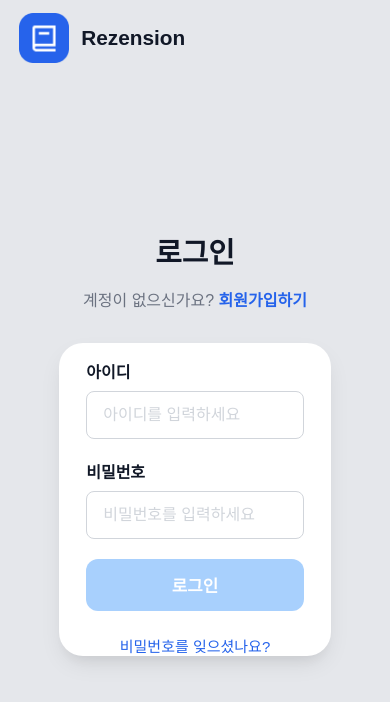
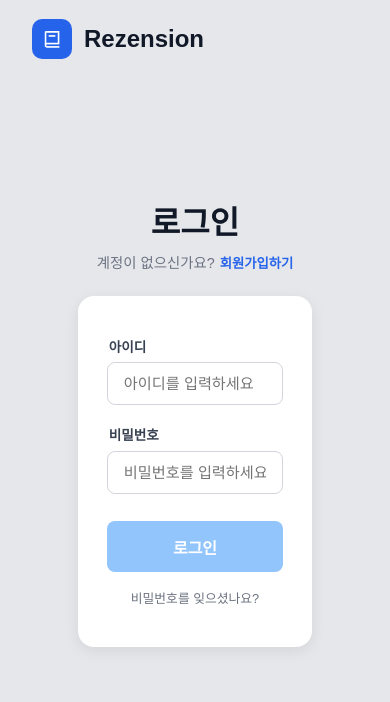
Before and after one commit to System-DGSW/web, a React (Vite) app: page /login in a window 390 px wide. Shown: the top 702 px of the page. Built offline with nearby package versions, Linux system fonts and the light colour scheme; no server answers.

Commit message:
로그인 창 수정

```diff
--- a/src/components/login/login.tsx
+++ b/src/components/login/login.tsx
@@ -21,97 +21,73 @@ const api = axios.create({
     "Content-Type": "application/json",
   },
 });
+
 export default function Login() {
   const navigate = useNavigate();
-  const [form, setForm] = useState<FormData>({
-    username: "",
-    password: "",
-  });
-
+  const [form, setForm] = useState<FormData>({ username: "", password: "" });
   const [toast, setToast] = useState<Toast>({ message: "", type: "" });
   const [isLoading, setIsLoading] = useState<boolean>(false);
 
-  /** 🔹 인풋 변경 핸들러 */
   const handleChange = (e: ChangeEvent<HTMLInputElement>) => {
     const { id, value } = e.target;
     setForm((prev) => ({ ...prev, [id]: value }));
   };
 
-  /** 🔹 토스트 메시지 표시 */
   const showToast = (message: string, type: "success" | "error" = "error") => {
     setToast({ message, type });
     setTimeout(() => setToast({ message: "", type: "" }), 3000);
   };
 
-  /** 🔑 로그인 버튼 클릭 (이름 변경: handleSignup → handleLogin) */
   const handleLogin = async () => {
     if (!form.username || !form.password) {
-      showToast("아이디와 비밀번호를 모두 입력해주세요.", "error"); // 메시지 구체화
+      showToast("아이디와 비밀번호를 모두 입력해주세요.");
       return;
     }
     setIsLoading(true);
     try {
-      const loginData = {
-        username: form.username,
-        password: form.password,
-      };
-      await api.post("/auth/signin", loginData);
-      setForm({ username: "", password: "" });
+      await api.post("/auth/signin", form);
       showToast("로그인 성공! 환영합니다.", "success");
-      setTimeout(() => {
-        navigate("/main/home");
-      }, 1500);
+      setTimeout(() => navigate("/main/home"), 1500);
     } catch (err: any) {
-      const errorMessage = err.response?.data?.message;
+      const errorMessage = err.response?.data?.message || "로그인에 실패했습니다.";
       showToast(errorMessage, "error");
     } finally {
       setIsLoading(false);
     }
   };
+
   const handleKeyPress = (e: KeyboardEvent<HTMLInputElement>) => {
     if (e.key === "Enter") handleLogin();
   };
 
   return (
-    <div className="container">
+    <div className="login-page-container">
       {toast.message && (
-        <div
-          className={`toast ${
-            toast.type === "success" ? "toast-success" : "toast-error"
-          }`}
-        >
-          {toast.message}
-        </div>
+        <div className={`login-toast login-toast-${toast.type}`}>{toast.message}</div>
       )}
 
-      {/* ✅ 헤더 */}
-      <header className="header">
-        <img src={icon} alt="logo" className="logo-img" />
-        <h1 className="header-title">Rezension</h1>
+      <header className="login-header">
+        <div className="login-logo-box" onClick={() => navigate("/")} style={{ cursor: "pointer" }}>
+          <img src={icon} alt="logo" />
+        </div>
+        <h1 className="login-header-title">Rezension</h1>
       </header>
 
-      {/* ✅ 메인 컨텐츠 */}
-      <main className="main-content">
+      <main className="login-main-content">
         <div className="login-wrapper">
-          <div className="title-section">
-            <h2 className="main-title">로그인</h2>
-            <p className="signup-text">
-              계정이 없으신가요? {/* ✨ 개선: 텍스트 변경 */}
-              <button
-                className="signup-link"
-                // ✨ 개선: 회원가입 페이지로 이동하도록 경로 수정
-                onClick={() => navigate("/signup")}
-              >
+          <div className="login-title-section">
+            <h2 className="login-main-title">로그인</h2>
+            <p className="login-signup-text">
+              계정이 없으신가요?
+              <button className="login-signup-link" onClick={() => navigate("/signup")}>
                 회원가입하기
               </button>
             </p>
           </div>
 
-          <div className="login-card1">
-            <div className="form-group one">
-              <label htmlFor="username" className="form-label">
-                아이디
-              </label>
+          <div className="login-card-box">
+            <div className="login-form-group">
+              <label htmlFor="username">아이디</label>
               <input
                 id="username"
                 type="text"
@@ -119,15 +95,13 @@ export default function Login() {
                 onChange={handleChange}
                 onKeyDown={handleKeyPress}
                 placeholder="아이디를 입력하세요"
-                className="form-input"
+                className="login-form-input"
                 disabled={isLoading}
               />
             </div>
 
-            <div className="form-group">
-              <label htmlFor="password" className="form-label">
-                비밀번호
-              </label>
+            <div className="login-form-group">
+              <label htmlFor="password">비밀번호</label>
               <input
                 id="password"
                 type="password"
@@ -135,25 +109,21 @@ export default function Login() {
                 onChange={handleChange}
                 onKeyDown={handleKeyPress}
                 placeholder="비밀번호를 입력하세요"
-                className="form-input"
+                className="login-form-input"
                 disabled={isLoading}
               />
             </div>
-            {/* ✨ 개선: 로그인 함수 연결 */}
+
             <button
               onClick={handleLogin}
-              className="login-button1"
-              disabled={isLoading || !form.username || !form.password} // ✨ 개선: 입력값 없으면 버튼 비활성화
+              className="login-submit-button"
+              disabled={isLoading || !form.username || !form.password}
             >
               {isLoading ? "로그인 중..." : "로그인"}
             </button>
 
-            {/* ✅ 비밀번호 찾기 (UX 개선을 위한 추가 요소) */}
-            <div className="forgot-password">
-              <button
-                className="forgot-link"
-                onClick={() => navigate("/forgot-password")}
-              >
+            <div className="login-forgot-password">
+              <button className="login-forgot-link" onClick={() => navigate("/forgot-password")}>
                 비밀번호를 잊으셨나요?
               </button>
             </div>
--- a/src/css/login/login.css
+++ b/src/css/login/login.css
@@ -1,360 +1,191 @@
-/* ✅ 토스트 메시지 스타일 */
-.toast {
-  position: fixed;
-  top: 20px;
-  left: 50%;
-  transform: translateX(-50%);
-  padding: 12px 24px;
-  border-radius: 8px;
-  font-size: 1rem;
-  font-weight: 600;
-  z-index: 9999;
-  animation: fadeInOut 3s ease-in-out;
-}
-
-.toast-success {
-  background-color: #4caf50;
-  color: white;
-  box-shadow: 0 4px 10px rgba(76, 175, 80, 0.3);
-}
-
-.toast-error {
-  background-color: #f44336;
-  color: white;
-  box-shadow: 0 4px 10px rgba(244, 67, 54, 0.3);
-}
-
-@keyframes fadeInOut {
-  0% {
-    opacity: 0;
-    transform: translate(-50%, -20px);
-  }
-  10% {
-    opacity: 1;
-    transform: translate(-50%, 0);
-  }
-  90% {
-    opacity: 1;
-    transform: translate(-50%, 0);
-  }
-  100% {
-    opacity: 0;
-    transform: translate(-50%, -20px);
-  }
-}
-
-/* ✅ 기본 설정 */
-* {
-  margin: 0;
-  padding: 0;
-  box-sizing: border-box;
-}
-
-body {
-  font-family: 'Pretendard', sans-serif; /* Pretandard 오타 수정 및 명확화 */
-  background-color: #e5e7eb;
-  min-height: 100vh;
-  display: flex;
-  flex-direction: column;
-}
-
-/* ✅ 전체 컨테이너 */
-.container {
+/* ✅ 로그인 전용 레이아웃 */
+.login-page-container {
   width: 100vw;
   height: 100vh;
   display: flex;
   justify-content: center;
   align-items: center;
   flex-direction: column;
-  overflow: hidden;
+  background-color: #e5e7eb; /* 배경 회색 */
+  margin: 0;
+  padding: 0;
 }
 
-/* ✅ 헤더 */
-.header {
+/* ✅ 헤더 (회원가입창 스타일 계승) */
+.login-header {
   position: fixed;
   top: 0;
   left: 0;
   width: 100%;
   padding: 1.2rem 2rem;
-  background-color: #e5e7eb;
   display: flex;
   align-items: center;
   gap: 12px;
-  font-size: 1.2rem;
-  z-index: 10;
 }
 
-.logo-box {
-  width: 45px;
-  height: 45px;
+.login-logo-box {
+  width: 40px;
+  height: 40px;
   background-color: #2563eb;
-  border-radius: 12px;
+  border-radius: 10px;
   display: flex;
   align-items: center;
   justify-content: center;
+  overflow: hidden;
 }
 
-/* 🖼️ 아이콘 이미지 스타일 */
-.logo-box > .logo-img {
-    width: 25px; /* 크기 조정 */
-    height: 25px; /* 크기 조정 */
-    object-fit: contain;
-    filter: invert(100%); /* 아이콘이 흰색으로 보이도록 필터 적용 */
+.login-logo-box img {
+  width: 80%;
+  height: 80%;
+  object-fit: contain;
 }
 
-.header-title {
-  font-size: 1.75rem;
+.login-header-title {
+  font-size: 1.5rem;
   font-weight: 800;
   color: #111827;
 }
 
-/* ✅ 메인 콘텐츠 */
-.main-content {
-  flex: 1;
+/* ✅ 메인 콘텐츠 - 너비 최소화 */
+.login-main-content {
   width: 100%;
   display: flex;
   flex-direction: column;
   align-items: center;
-  justify-content: center;
-  padding: 6rem 2rem 2rem;
 }
 
-/* ✅ 로그인 래퍼 */
 .login-wrapper {
   width: 100%;
-  max-width: 520px;
-  display: flex;
-  justify-content: center;
-  align-items: center;
-  flex-direction: column;
+  max-width: 320px; /* 👈 너비를 더 좁게 설정 */
 }
 
-.title-section {
+.login-title-section {
   text-align: center;
-  margin-bottom: 2rem;
+  margin-bottom: 1.5rem;
 }
 
-.main-title {
-  font-size: 2.8rem;
+.login-main-title {
+  font-size: 2rem; /* 제목 크기도 약간 조정 */
   font-weight: 800;
   color: #111827;
-  margin-bottom: 1rem;
-  line-height: 1.2;
+  margin-bottom: 0.5rem;
 }
 
-.signup-text {
-  font-size: 1.125rem;
+.login-signup-text {
+  font-size: 0.9rem;
   color: #6b7280;
 }
 
-.signup-link {
+.login-signup-link {
   color: #2563eb;
   background: none;
   border: none;
   cursor: pointer;
-  text-decoration: none;
   font-weight: 600;
-  font-size: 1.125rem; /* .signup-text와 일관성 유지 */
-  padding: 0;
+  margin-left: 5px;
 }
 
-.signup-link:hover {
-  text-decoration: underline;
+/* ✅ 로그인 카드 */
+.login-card-box {
+  background-color: white;
+  border-radius: 1rem;
+  box-shadow: 0 4px 15px rgba(0, 0, 0, 0.08);
+  width: 60%;
+  padding: 2.5rem 1.8rem; /* 카드 내부 여백 */
+  display: flex;
+  flex-direction: column;
+  align-items: center;
 }
 
-/* ✅ 카드 (로그인 폼 영역) 개선 */
-.login-card1 {
-  background-color: white;
-  border-radius: 1.5rem; /* 모서리 더 둥글게 */
-  box-shadow: 0 10px 25px -5px rgba(0, 0, 0, 0.1), 0 10px 10px -5px rgba(0, 0, 0, 0.04); /* 부드럽고 눈에 띄는 그림자 */
-  width: 100%;
-  max-width: 20rem; /* 카드 폭 약간 증가 */
-  min-height: 22rem; /* 최소 높이 증가 */
-  display: flex;
-  justify-content: center;
-  align-items: center;
-  flex-direction: column;
-  padding: 0 !important; /* 내부 상하 여백 증가 */
-}
-.one{
-    margin: 1rem;
-}
-.form-group {
-  margin-bottom: 1.5rem;
+/* ✅ 입력 그룹 - 왼쪽 정렬 */
+.login-form-group {
+  margin-bottom: 1.2rem;
   width: 100%;
   display: flex;
   flex-direction: column;
-  justify-content: center;
-  align-items: center;
+  align-items: flex-start; /* 👈 글자를 왼쪽 끝으로 */
 }
 
-.form-label {
-  width: 80%;
-  text-align: start;
-  font-size: 1rem;
+.login-form-group label {
+  font-size: 0.85rem;
   font-weight: 600;
-  color: #111827;
-  margin-bottom: 0.5rem;
+  color: #374151;
+  margin-bottom: 0.4rem;
+  padding-left: 2px;
 }
 
-.form-input {
-  width: 80%;
-  padding: 0.875rem 1rem;
+.login-form-input {
+  width: 100%;
+  padding: 0.75rem 1rem;
   border: 1px solid #d1d5db;
   border-radius: 0.5rem;
-  font-size: 1rem;
+  font-size: 0.95rem;
   outline: none;
-  transition: all 0.2s ease;
+  box-sizing: border-box; /* 패딩이 너비를 키우지 않도록 함 */
+  transition: border-color 0.2s;
 }
 
-.form-input::placeholder {
-  color: #9ca3af; /* placeholder 색상 좀 더 진하게 */
-}
-
-.form-input:focus {
+.login-form-input:focus {
   border-color: #2563eb;
   box-shadow: 0 0 0 3px rgba(37, 99, 235, 0.1);
 }
 
-/* ✅ 비밀번호 찾기 (forgot-password) 섹션 스타일 */
-.forgot-password {
-  text-align: center;
-  padding-top: 0.5rem;
-  margin: 0 !important;
-}
-
-.forgot-link {
-  color: #2563eb;
-  background: none;
-  border: none;
-  cursor: pointer;
-  text-decoration: none;
-  font-size: 0.938rem;
-  font-weight: 500;
-  padding: 0;
-}
-
-.forgot-link:hover {
-  text-decoration: underline;
-}
-
-/* ✅ 로그인 버튼 스타일 개선 */
-.login-button1 {
-  width: 80%;
-  padding: 0.875rem;
+/* ✅ 버튼 - 인풋창과 너비 동일 */
+.login-submit-button {
+  width: 100%;
   background-color: #2563eb;
   color: white;
   border: none;
-  border-radius: 0.75rem;
-  font-size: 1.05rem; /* 글자 크기 약간 키움 */
-  font-weight: 700; /* 글자 굵기 증가 */
+  border-radius: 0.5rem;
+  padding: 0.85rem 0;
+  font-size: 1rem;
+  font-weight: 600;
   cursor: pointer;
-  transition: all 0.2s ease;
-  margin-bottom: 1rem !important;
-  margin: 0px ;
+  margin-top: 0.5rem;
+  margin-bottom: 1rem;
+  transition: background-color 0.2s;
 }
 
-.login-button1:hover:not(:disabled) {
+.login-submit-button:hover:not(:disabled) {
   background-color: #1d4ed8;
-  transform: translateY(-2px); /* 더 극적인 효과 */
-  box-shadow: 0 6px 15px rgba(37, 99, 235, 0.4);
-  margin-bottom: 1rem !important;
-  margin: 0px;
 }
 
-.login-button1:disabled { /* 비활성화 상태 스타일 */
-  background-color: #93c5fd; /* 밝은 파란색으로 변경 */
+.login-submit-button:disabled {
+  background-color: #93c5fd;
   cursor: not-allowed;
-  transform: none;
-  box-shadow: none;
-  opacity: 0.8;
-  margin-bottom: 1rem !important;
-  margin: 0px;
 }
 
-.login-button1:active:not(:disabled) {
-  transform: translateY(0);
-  box-shadow: 0 2px 5px rgba(37, 99, 235, 0.4);
-  margin-bottom: 1rem !important;
-  margin: 0px;
+/* ✅ 기타 링크 */
+.login-forgot-password {
+  text-align: center;
 }
 
-/* 🔴 로그인 버튼 비활성화 상태일 때 :active 효과 제거 (수정된 부분) */
-.login-button1:disabled:active {
-  transform: none;
-  box-shadow: none;
+.login-forgot-link {
+  color: #6b7280;
+  background: none;
+  border: none;
+  font-size: 0.8rem;
+  cursor: pointer;
 }
 
-
-/* ✅ 반응형 */
-@media (max-width: 768px) {
-  .header-title {
-    font-size: 1.4rem;
-  }
-
-  .main-title {
-    font-size: 2.2rem;
-  }
-
-  .login-card1 {
-    max-width: 18rem; /* 조정 */
-    min-height: 20rem; /* 조정 */
-  }
-
-  .main-content {
-    padding-top: 5.5rem;
-  }
+.login-forgot-link:hover {
+  text-decoration: underline;
+  color: #2563eb;
 }
 
-@media (max-width: 480px) {
-  .header {
-    flex-direction: row;
-    justify-content: flex-start;
-    padding: 0.8rem 1.2rem;
-  }
+/* ✅ 토스트 메시지 */
+.login-toast {
+  position: fixed;
+  top: 20px;
+  left: 50%;
+  transform: translateX(-50%);
+  padding: 10px 20px;
+  border-radius: 6px;
+  color: white;
+  font-weight: 600;
+  z-index: 100;
+  font-size: 0.9rem;
+}
 
-  .main-title {
-    font-size: 1.8rem;
-  }
-
-  .signup-text {
-    font-size: 1rem;
-  }
-
-  .signup-link {
-    font-size: 1rem;
-  }
-
-  .login-card1 {
-    max-width: 17rem;
-    min-height: 19rem;
-    padding: 1.5rem 0;
-  }
-
-  .form-group {
-    margin-bottom: 1.25rem;
-  }
-
-  .login-button {
-    padding: 0.75rem;
-    margin: 0 !important;
-  }
-
-  .logo-box {
-    width: 35px;
-    height: 35px;
-  }
-
-  .logo-box > .logo-img {
-    width: 20px;
-    height: 20px;
-  }
-
-  .header-title {
-    font-size: 1.3rem;
-  }
-
-  .main-content {
-    padding-top: 5rem;
-  }
-}
+.login-toast-success { background-color: #10b981; }
+.login-toast-error { background-color: #ef4444; }
--- a/src/css/login/signup.css
+++ b/src/css/login/signup.css
@@ -25,22 +25,10 @@
 }
 
 @keyframes fadeInOut {
-  0% {
-    opacity: 0;
-    transform: translate(-50%, -20px);
-  }
-  10% {
-    opacity: 1;
-    transform: translate(-50%, 0);
-  }
-  90% {
-    opacity: 1;
-    transform: translate(-50%, 0);
-  }
-  100% {
-    opacity: 0;
-    transform: translate(-50%, -20px);
-  }
+  0% { opacity: 0; transform: translate(-50%, -20px); }
+  10% { opacity: 1; transform: translate(-50%, 0); }
+  90% { opacity: 1; transform: translate(-50%, 0); }
+  100% { opacity: 0; transform: translate(-50%, -20px); }
 }
 
 /* ✅ 기본 설정 */
@@ -54,8 +42,6 @@ body {
   font-family: pretandard, sans-serif;
   background-color: #e5e7eb;
   min-height: 100vh;
-  display: flex;
-  flex-direction: column;
 }
 
 /* ✅ 전체 컨테이너 */
@@ -71,7 +57,7 @@ body {
 
 /* ✅ 헤더 */
 .header {
-  position: fixed; /* 변경됨: absolute → fixed */
+  position: fixed;
   top: 0;
   left: 0;
   width: 100%;
@@ -80,9 +66,7 @@ body {
   display: flex;
   align-items: center;
   gap: 12px;
-  font-size: 1.2rem;
   z-index: 10;
-  box-shadow: none;
 }
 
 .logo-box {
@@ -93,12 +77,13 @@ body {
   display: flex;
   align-items: center;
   justify-content: center;
+  overflow: hidden;
 }
 
-.logo-icon {
-  width: 24px;
-  height: 24px;
-  color: white;
+.logo-box img {
+    width: 100%;
+    height: 100%;
+    object-fit: cover;
 }
 
 .header-title {
@@ -115,7 +100,7 @@ body {
   flex-direction: column;
   align-items: center;
   justify-content: center;
-  padding: 6rem 2rem 2rem; /* 헤더 공간 확보 */
+  padding-top: 5rem;
 }
 
 /* ✅ 로그인 래퍼 */
@@ -123,26 +108,24 @@ body {
   width: 100%;
   max-width: 520px;
   display: flex;
-  justify-content: center;
+  flex-direction: column;
   align-items: center;
-  flex-direction: column;
 }
 
 .title-section {
   text-align: center;
-  margin-bottom: 2rem;
+  margin-bottom: 1.5rem;
 }
 
 .main-title {
-  font-size: 2.8rem;
+  font-size: 2.5rem;
   font-weight: 800;
   color: #111827;
-  margin-bottom: 1rem;
-  line-height: 1.2;
+  margin-bottom: 0.5rem;
 }
 
 .signup-text {
-  font-size: 1.125rem;
+  font-size: 1rem;
   color: #6b7280;
 }
 
@@ -151,13 +134,7 @@ body {
   background: none;
   border: none;
   cursor: pointer;
-  text-decoration: none;
   font-weight: 600;
-  font-size: 16px;
-}
-
-.signup-link:hover {
-  text-decoration: underline;
 }
 
 /* ✅ 카드 */
@@ -166,166 +143,60 @@ body {
   border-radius: 1rem;
   box-shadow: 0 4px 6px rgba(0, 0, 0, 0.05);
   width: 100%;
-  max-width: 22rem;
-  min-height: 25rem;
+  max-width: 24rem;
+  padding: 2.5rem 0;
   display: flex;
-  justify-content: center;
+  flex-direction: column;
   align-items: center;
-  flex-direction: column;
-  padding-top: 2rem !important;
-  padding-bottom: 0 !important;
 }
 
+/* 🔹 핵심 수정 부분: 폼 그룹 */
 .form-group {
-  margin-bottom: 1.5rem;
+  margin-bottom: 1.2rem;
   width: 100%;
   display: flex;
   flex-direction: column;
-  justify-content: center;
-  align-items: center;
+  align-items: center; /* 내부 요소(label, input)들을 중앙 배치 */
 }
 
-.form-label {
-  width: 80%;
-  text-align: start;
-  font-size: 1rem;
+.form-group label {
+  width: 85%; /* 인풋창과 동일한 너비 설정 */
+  text-align: left; /* 글자를 왼쪽 끝으로 */
+  font-size: 0.9rem;
   font-weight: 600;
-  color: #111827;
-  margin-bottom: 0.5rem;
+  color: #374151;
+  margin-bottom: 0.4rem;
 }
 
 .form-input {
-  width: 80%;
-  padding: 0.875rem 1rem;
+  width: 85%;
+  padding: 0.8rem 1rem;
   border: 1px solid #d1d5db;
   border-radius: 0.5rem;
   font-size: 1rem;
   outline: none;
-  transition: all 0.2s ease;
-}
-
-.form-input::placeholder {
-  color: #d1d5db;
+  transition: border-color 0.2s;
 }
 
 .form-input:focus {
   border-color: #2563eb;
-  box-shadow: 0 0 0 3px rgba(37, 99, 235, 0.1);
-}
-
-.forgot-password {
-  text-align: center;
-  margin-bottom: 1.5rem;
-}
-
-.forgot-link {
-  color: #2563eb;
-  background: none;
-  border: none;
-  cursor: pointer;
-  text-decoration: none;
-  font-size: 0.938rem;
-  font-weight: 500;
-}
-
-.forgot-link:hover {
-  text-decoration: underline;
 }
 
 .login-button2 {
-  width: 80%;
+  width: 85%;
   background-color: #2563eb;
   color: white;
   border: none;
   border-radius: 0.5rem;
+  padding: 0.85rem 0;
   font-size: 1rem;
   font-weight: 600;
   cursor: pointer;
-  transition: all 0.2s ease;
-  margin: 0 !important;
-  margin-bottom:  1.8rem !important;
-  padding:0.8rem 0;
+  margin-top: 1rem;
 }
 
 .login-button2:hover {
   background-color: #1d4ed8;
-  transform: translateY(-1px);
-  box-shadow: 0 4px 12px rgba(37, 99, 235, 0.3);
 }
 
-.login-button2:active {
-  transform: translateY(0);
-}
-
-/* ✅ 반응형 */
-@media (max-width: 768px) {
-  .header-title {
-    font-size: 1.4rem;
-  }
-
-  .main-title {
-    font-size: 2.2rem;
-  }
-
-  .login-card{
-    max-width: 20rem;
-    min-height: 23rem;
-  }
-
-  .main-content {
-    padding-top: 5.5rem;
-  }
-}
-
-@media (max-width: 480px) {
-  .header {
-    flex-direction: row;
-    justify-content: flex-start;
-    padding: 0.8rem 1.2rem;
-  }
-
-  .main-title {
-    font-size: 1.8rem;
-  }
-
-  .signup-text {
-    font-size: 1rem;
-  }
-
-  .login-card {
-    max-width: 18rem;
-    min-height: 22rem;
-    padding: 1.5rem 0;
-    padding-bottom: 0 !important;
-  }
-
-  .form-group {
-    margin-bottom: 1.25rem;
-  }
-
-  .login-button {
-    padding: 0.75rem;
-  }
-
-  .logo-box {
-    width: 35px;
-    height: 35px;
-  }
-
-  .logo-icon {
-    width: 18px;
-    height: 18px;
-  }
-
-  .header-title {
-    font-size: 1.3rem;
-  }
-
-  .main-content {
-    padding-top: 5rem; /* 헤더 가림 방지 */
-  }
-}
-img{
-    width: 3rem;
-    height: 3rem;
-}
+/* 반응형 생략 (필요시 기존 코드 유지) */
```
Also changed, not shown: src/components/login/signup.tsx (+5 -36 lines).
